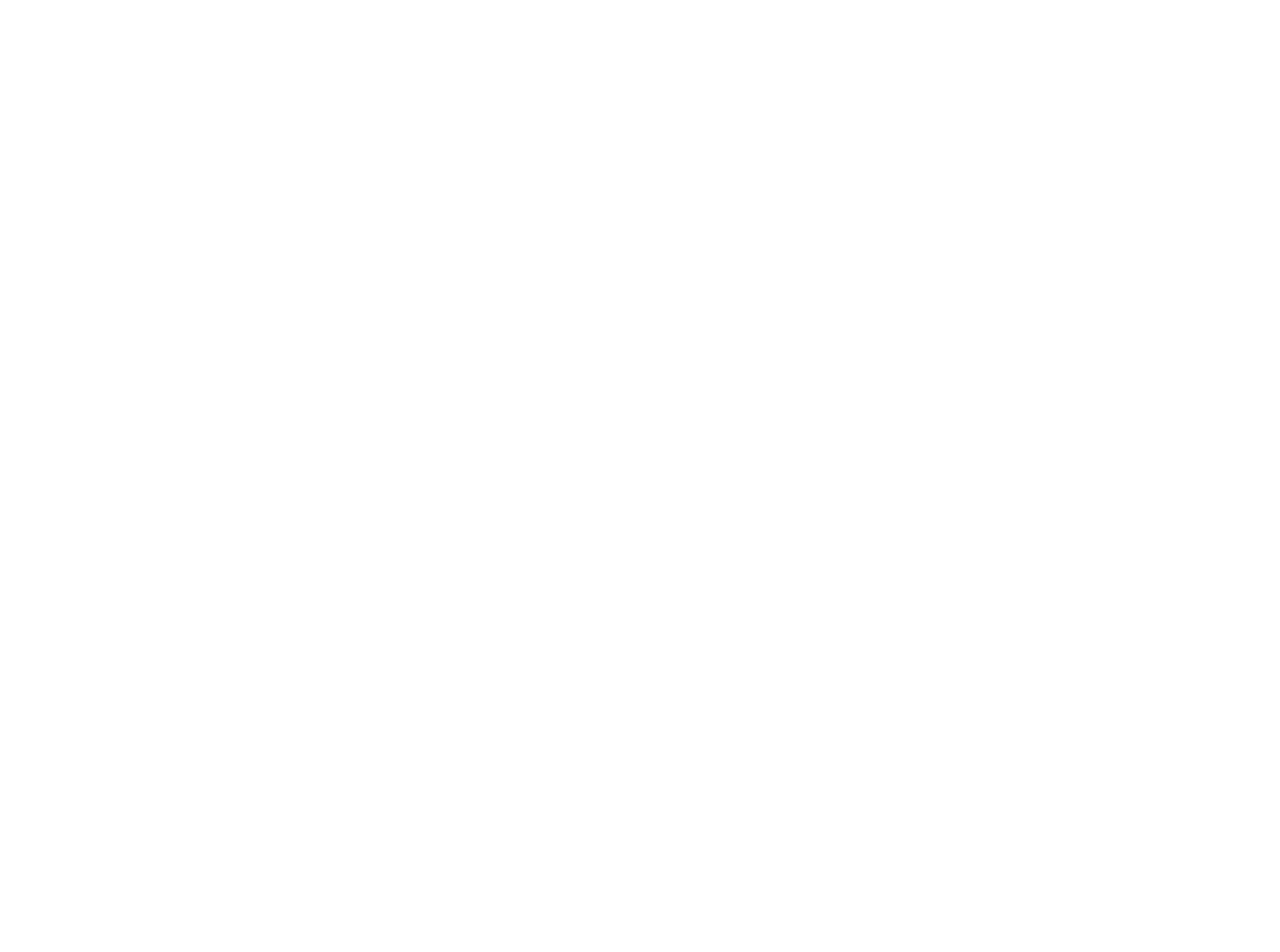
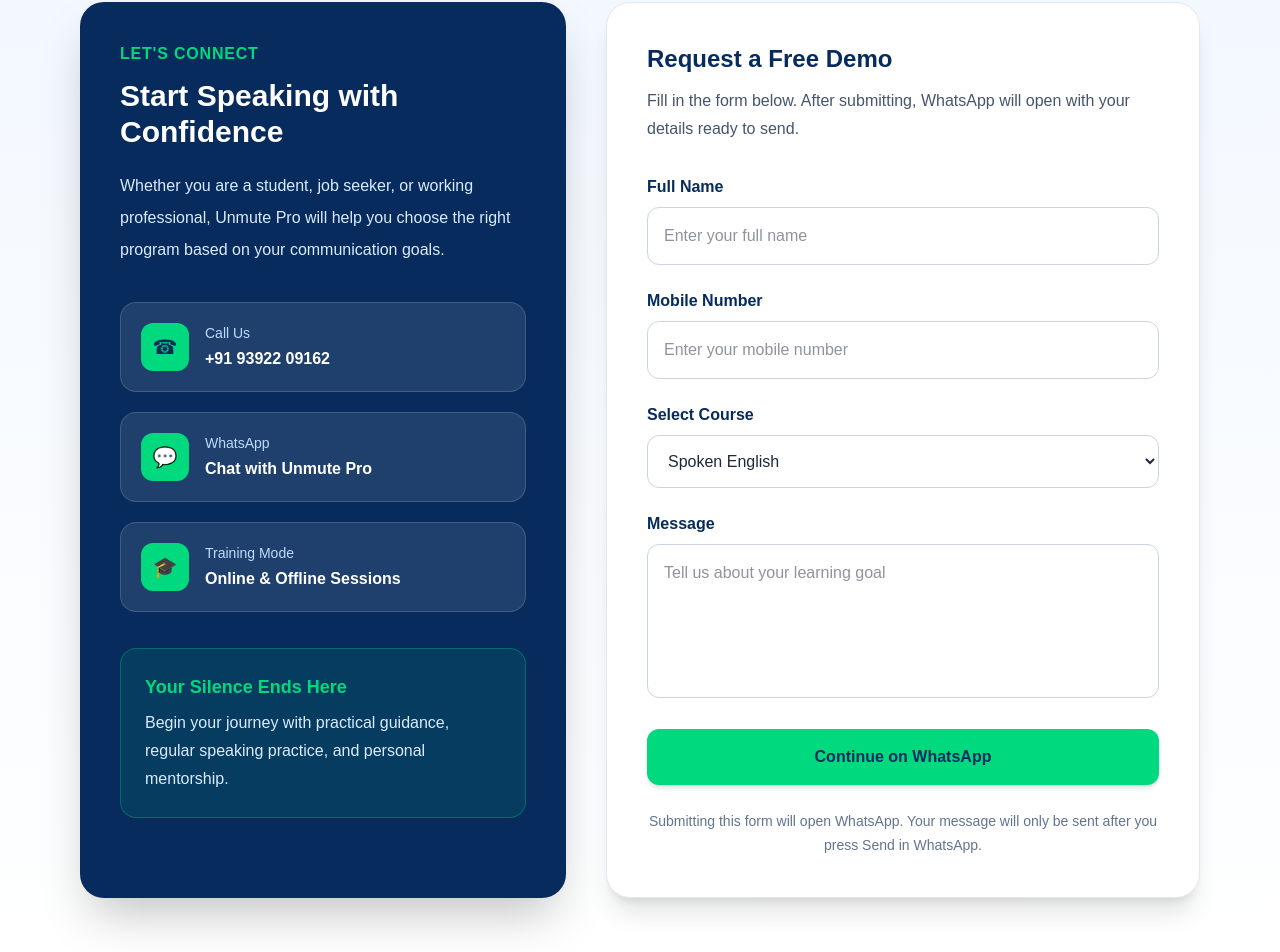
Before and after one commit to manibabue9/unmutepro, a Next.js app: page / in a window 1280 px wide. Shown: the part 7614-8566 px from the top of the page. Before the commit the page ends 7284 px from the top, so only its background shows below. Built offline with nearby package versions, Linux system fonts and the light colour scheme.

Commit message:
Add contact and demo booking section

```diff
--- a/app/page.tsx
+++ b/app/page.tsx
@@ -3,6 +3,7 @@ import Hero from "@/components/Hero";
 import About from "@/components/About";
 import Courses from "@/components/Courses";
 import Testimonials from "@/components/Testimonials";
+import Contact from "@/components/Contact";
 
 export default function Home() {
   return (
@@ -12,6 +13,7 @@ export default function Home() {
       <About />
       <Courses />
       <Testimonials />
+      <Contact />
     </main>
   );
 }
--- /dev/null
+++ b/components/Contact.tsx
@@ -0,0 +1,239 @@
+"use client";
+
+import { FormEvent, useState } from "react";
+
+const phoneNumber = "919392209162";
+
+export default function Contact() {
+  const [name, setName] = useState("");
+  const [mobile, setMobile] = useState("");
+  const [course, setCourse] = useState("Spoken English");
+  const [message, setMessage] = useState("");
+
+  const handleSubmit = (event: FormEvent<HTMLFormElement>) => {
+    event.preventDefault();
+
+    const whatsappMessage = `
+Hello Unmute Pro,
+
+I would like to book a free demo session.
+
+Name: ${name}
+Mobile Number: ${mobile}
+Interested Course: ${course}
+Message: ${message || "No additional message"}
+
+Please contact me with the available demo timings.
+    `.trim();
+
+    const whatsappUrl = `https://wa.me/${phoneNumber}?text=${encodeURIComponent(
+      whatsappMessage
+    )}`;
+
+    window.open(whatsappUrl, "_blank", "noopener,noreferrer");
+  };
+
+  return (
+    <section
+      id="contact"
+      className="bg-gradient-to-b from-[#EFF6FF] to-white px-5 py-20 sm:px-8 lg:px-20"
+    >
+      <div className="mx-auto max-w-7xl">
+        {/* Heading */}
+        <div className="mx-auto max-w-3xl text-center">
+          <p className="font-bold uppercase tracking-[0.2em] text-[#00A866]">
+            Contact Us
+          </p>
+
+          <h2 className="mt-3 text-4xl font-bold tracking-tight text-[#062B5C] sm:text-5xl">
+            Book Your Free Demo Session
+          </h2>
+
+          <p className="mt-5 text-lg leading-8 text-slate-600">
+            Take your first step toward confident English communication.
+            Submit your details and connect with Unmute Pro through WhatsApp.
+          </p>
+
+          <div className="mx-auto mt-6 h-1 w-20 rounded-full bg-[#00D97E]" />
+        </div>
+
+        <div className="mt-14 grid gap-10 lg:grid-cols-[0.9fr_1.1fr]">
+          {/* Contact information */}
+          <div className="rounded-3xl bg-[#062B5C] p-8 text-white shadow-2xl sm:p-10">
+            <p className="font-bold uppercase tracking-wider text-[#00D97E]">
+              Let&apos;s Connect
+            </p>
+
+            <h3 className="mt-3 text-3xl font-bold">
+              Start Speaking with Confidence
+            </h3>
+
+            <p className="mt-5 leading-8 text-blue-100">
+              Whether you are a student, job seeker, or working professional,
+              Unmute Pro will help you choose the right program based on your
+              communication goals.
+            </p>
+
+            <div className="mt-9 space-y-5">
+              <a
+                href="tel:+919392209162"
+                className="flex items-center gap-4 rounded-2xl border border-white/15 bg-white/10 p-5 transition hover:bg-white/15"
+              >
+                <div className="flex h-12 w-12 shrink-0 items-center justify-center rounded-xl bg-[#00D97E] text-xl text-[#062B5C]">
+                  ☎
+                </div>
+
+                <div>
+                  <p className="text-sm text-blue-200">Call Us</p>
+                  <p className="mt-1 font-bold">+91 93922 09162</p>
+                </div>
+              </a>
+
+              <a
+                href={`https://wa.me/${phoneNumber}`}
+                target="_blank"
+                rel="noreferrer"
+                className="flex items-center gap-4 rounded-2xl border border-white/15 bg-white/10 p-5 transition hover:bg-white/15"
+              >
+                <div className="flex h-12 w-12 shrink-0 items-center justify-center rounded-xl bg-[#00D97E] text-xl text-[#062B5C]">
+                  💬
+                </div>
+
+                <div>
+                  <p className="text-sm text-blue-200">WhatsApp</p>
+                  <p className="mt-1 font-bold">Chat with Unmute Pro</p>
+                </div>
+              </a>
+
+              <div className="flex items-center gap-4 rounded-2xl border border-white/15 bg-white/10 p-5">
+                <div className="flex h-12 w-12 shrink-0 items-center justify-center rounded-xl bg-[#00D97E] text-xl text-[#062B5C]">
+                  🎓
+                </div>
+
+                <div>
+                  <p className="text-sm text-blue-200">Training Mode</p>
+                  <p className="mt-1 font-bold">Online & Offline Sessions</p>
+                </div>
+              </div>
+            </div>
+
+            <div className="mt-9 rounded-2xl border border-[#00D97E]/30 bg-[#00D97E]/10 p-6">
+              <p className="text-lg font-bold text-[#00D97E]">
+                Your Silence Ends Here
+              </p>
+
+              <p className="mt-2 leading-7 text-blue-100">
+                Begin your journey with practical guidance, regular speaking
+                practice, and personal mentorship.
+              </p>
+            </div>
+          </div>
+
+          {/* Demo form */}
+          <div className="rounded-3xl border border-slate-200 bg-white p-8 shadow-xl sm:p-10">
+            <h3 className="text-2xl font-bold text-[#062B5C]">
+              Request a Free Demo
+            </h3>
+
+            <p className="mt-3 leading-7 text-slate-600">
+              Fill in the form below. After submitting, WhatsApp will open with
+              your details ready to send.
+            </p>
+
+            <form onSubmit={handleSubmit} className="mt-8 space-y-6">
+              <div>
+                <label
+                  htmlFor="name"
+                  className="mb-2 block font-semibold text-[#062B5C]"
+                >
+                  Full Name
+                </label>
+
+                <input
+                  id="name"
+                  type="text"
+                  value={name}
+                  onChange={(event) => setName(event.target.value)}
+                  required
+                  placeholder="Enter your full name"
+                  className="w-full rounded-xl border border-slate-300 px-4 py-4 text-slate-800 outline-none transition focus:border-[#00D97E] focus:ring-4 focus:ring-[#00D97E]/15"
+                />
+              </div>
+
+              <div>
+                <label
+                  htmlFor="mobile"
+                  className="mb-2 block font-semibold text-[#062B5C]"
+                >
+                  Mobile Number
+                </label>
+
+                <input
+                  id="mobile"
+                  type="tel"
+                  value={mobile}
+                  onChange={(event) => setMobile(event.target.value)}
+                  required
+                  placeholder="Enter your mobile number"
+                  className="w-full rounded-xl border border-slate-300 px-4 py-4 text-slate-800 outline-none transition focus:border-[#00D97E] focus:ring-4 focus:ring-[#00D97E]/15"
+                />
+              </div>
+
+              <div>
+                <label
+                  htmlFor="course"
+                  className="mb-2 block font-semibold text-[#062B5C]"
+                >
+                  Select Course
+                </label>
+
+                <select
+                  id="course"
+                  value={course}
+                  onChange={(event) => setCourse(event.target.value)}
+                  className="w-full rounded-xl border border-slate-300 bg-white px-4 py-4 text-slate-800 outline-none transition focus:border-[#00D97E] focus:ring-4 focus:ring-[#00D97E]/15"
+                >
+                  <option>Spoken English</option>
+                  <option>Interview Preparation</option>
+                  <option>Corporate Communication</option>
+                  <option>Personality Development</option>
+                  <option>Not Sure — Need Guidance</option>
+                </select>
+              </div>
+
+              <div>
+                <label
+                  htmlFor="message"
+                  className="mb-2 block font-semibold text-[#062B5C]"
+                >
+                  Message
+                </label>
+
+                <textarea
+                  id="message"
+                  value={message}
+                  onChange={(event) => setMessage(event.target.value)}
+                  rows={5}
+                  placeholder="Tell us about your learning goal"
+                  className="w-full resize-none rounded-xl border border-slate-300 px-4 py-4 text-slate-800 outline-none transition focus:border-[#00D97E] focus:ring-4 focus:ring-[#00D97E]/15"
+                />
+              </div>
+
+              <button
+                type="submit"
+                className="w-full rounded-xl bg-[#00D97E] px-6 py-4 font-bold text-[#062B5C] shadow-md transition duration-300 hover:-translate-y-0.5 hover:bg-[#00C970] hover:shadow-lg"
+              >
+                Continue on WhatsApp
+              </button>
+
+              <p className="text-center text-sm leading-6 text-slate-500">
+                Submitting this form will open WhatsApp. Your message will only
+                be sent after you press Send in WhatsApp.
+              </p>
+            </form>
+          </div>
+        </div>
+      </div>
+    </section>
+  );
+}
```
